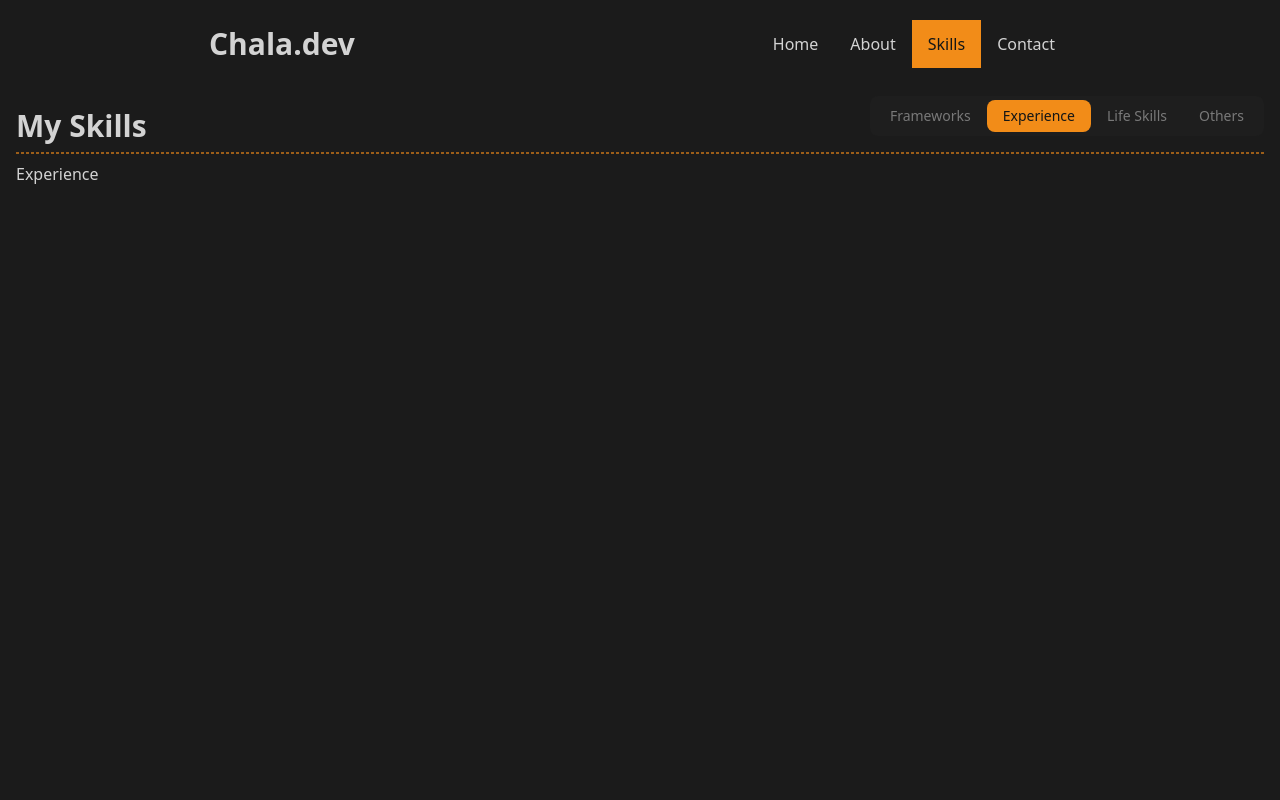
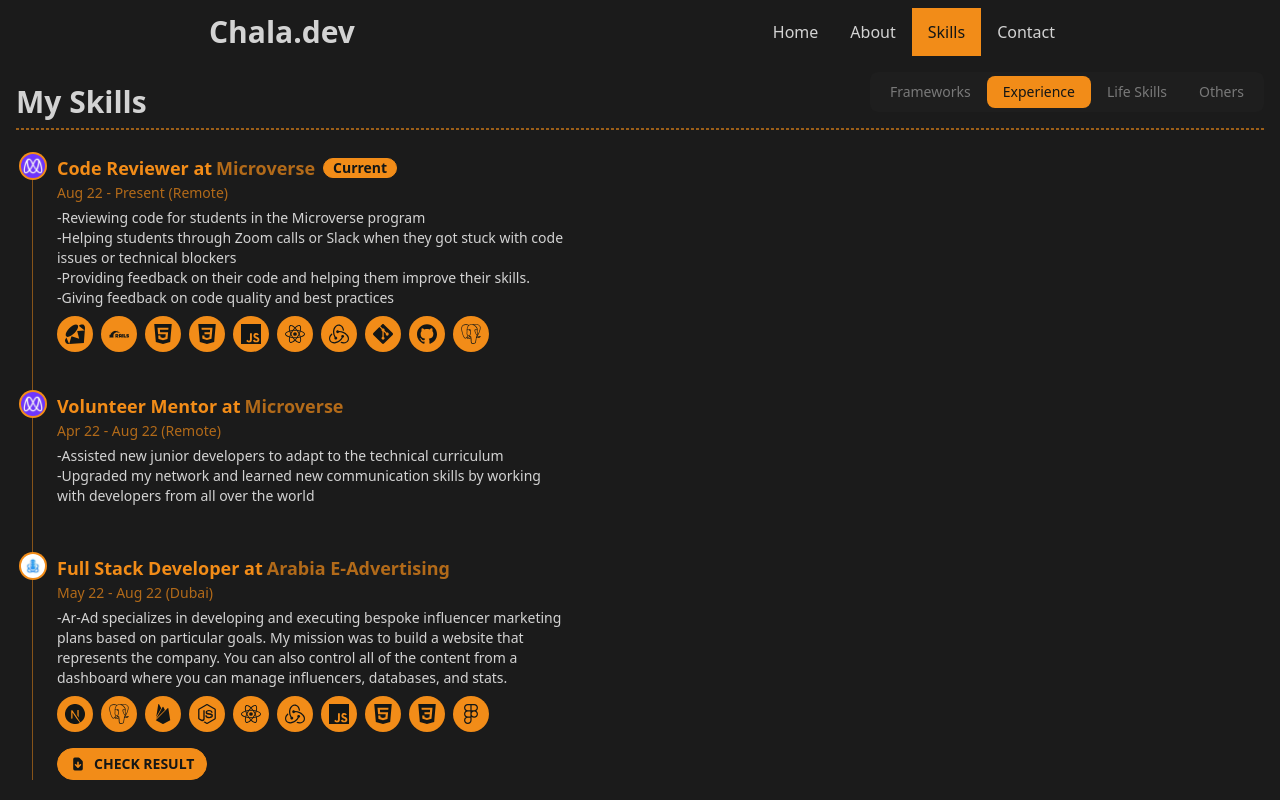
Before and after one commit to ichala/chala-portfolio, a React (Create React App) app: page /skills/experience in a window 1280 px wide. Built offline with nearby package versions, Linux system fonts and the light colour scheme.

Commit message:
Create Experience page

```diff
--- a/src/pages/Skills/Experience/Experience.jsx
+++ b/src/pages/Skills/Experience/Experience.jsx
@@ -1,7 +1,144 @@
 import React from 'react';
+// import { motion } from 'framer-motion';
+import IconGenerator from '../../../config/IconGenerator';
+
+const Career = [
+  {
+    current: true,
+    name: 'Code Reviewer',
+    company: 'Microverse',
+    companyLink: 'https://www.microverse.org/',
+    location: 'Remote',
+    date: 'Aug 22 - Present',
+    companyLogo: '/assets/company-logos/microverse.jpg',
+    description: [
+      'Reviewing code for students in the Microverse program',
+      'Helping students through Zoom calls or Slack when they got stuck with code issues or technical blockers',
+      'Providing feedback on their code and helping them improve their skills.',
+      'Giving feedback on code quality and best practices',
+    ],
+    tools: [
+      'Ruby',
+      'Ruby on Rails',
+      'HTML',
+      'CSS',
+      'JavaScript',
+      'React',
+      'Redux',
+      'Git',
+      'Github',
+      'Postgres',
+    ],
+
+  },
+  {
+    name: 'Volunteer Mentor',
+    company: 'Microverse',
+    companyLink: 'https://www.microverse.org/',
+    companyLogo: '/assets/company-logos/microverse.jpg',
+    location: 'Remote',
+    date: 'Apr 22 - Aug 22',
+    description: [
+      'Assisted new junior developers to adapt to the technical curriculum',
+      'Upgraded my network and learned new communication skills by working with developers from all over the world',
+    ],
+  },
+  {
+    name: 'Full Stack Developer',
+    company: 'Arabia E-Advertising',
+    companyLogo: '/assets/company-logos/ar-ad.jpg',
+    companyLink: 'https://ar-ad.com/',
+    location: 'Dubai',
+    date: 'May 22 - Aug 22',
+    description: [
+      `Ar-Ad specializes in developing and executing bespoke influencer marketing
+       plans based on particular goals. My mission
+        was to build a website that represents the
+         company. You can also control all of the
+         content from a dashboard where you can manage influencers, databases, and stats.`,
+    ],
+    tools: [
+      'NextJs',
+      'Postgres',
+      'Firebase',
+      'NodeJs',
+      'React',
+      'Redux',
+      'JavaScript',
+      'HTML',
+      'CSS',
+      'Figma',
+
+    ],
+    result: 'https://arabiatalents.com/',
+  },
+
+];
 
 const Experience = () => (
-  <div>Experience</div>
+  <div className="p-4">
+
+    <ol className="relative border-l border-primary/50 ">
+      {Career.map((item) => (
+        <li key={item.name} className="mb-10 ml-6">
+          <span className="absolute flex items-center justify-center w-6 h-6 bg-primary rounded-full -left-3 ring-2 ring-primary ">
+            <div className="avatar">
+              <div className="w-6 h-6 rounded-full">
+                <img alt="a" src={item.companyLogo} />
+              </div>
+            </div>
+          </span>
+          <h3 className="flex items-center mb-1 text-lg font-semibold text-primary ">
+            <span>
+              {item.name}
+              {' '}
+              at
+              <a href={item.companyLink} target="_blank" className="text-primary/70 hover:underline ml-1" rel="noreferrer">
+                {item.company}
+              </a>
+            </span>
+            {item.current && (
+            <span className="badge badge-primary ml-2">Current</span>
+            )}
+          </h3>
+          <time className="block mb-2 text-sm font-normal leading-none text-primary/70 ">
+            {item.date}
+            {' '}
+            (
+            {item.location}
+            )
+          </time>
+          <ul>
+            {item.description.map((desc) => (
+              <li key={desc}>
+                <p className=" text-sm font-normal max-w-lg">
+                  -
+                  {desc}
+                </p>
+              </li>
+            ))}
+            <li className="flex gap-2 flex-wrap my-2 ">
+              {item.tools?.map((tool) => (
+                <span key={tool} className="rounded-full bg-primary  p-2 justify-center items-center text-primary-content tooltip tooltip-primary" data-tip={tool}>
+                  {IconGenerator(tool, 20)}
+                </span>
+              ))}
+            </li>
+
+          </ul>
+
+          {item.result && (
+          <a href={item.result} className="btn mt-2 items-center btn-sm btn-primary rounded-full ">
+            <svg className="w-4 h-4 mr-2" fill="currentColor" viewBox="0 0 20 20" xmlns="http://www.w3.org/2000/svg"><path fillRule="evenodd" d="M6 2a2 2 0 00-2 2v12a2 2 0 002 2h8a2 2 0 002-2V7.414A2 2 0 0015.414 6L12 2.586A2 2 0 0010.586 2H6zm5 6a1 1 0 10-2 0v3.586l-1.293-1.293a1 1 0 10-1.414 1.414l3 3a1 1 0 001.414 0l3-3a1 1 0 00-1.414-1.414L11 11.586V8z" clipRule="evenodd" /></svg>
+            Check Result
+          </a>
+          )}
+        </li>
+      ))}
+
+    </ol>
+  </div>
+
 );
 
 export default Experience;
```
